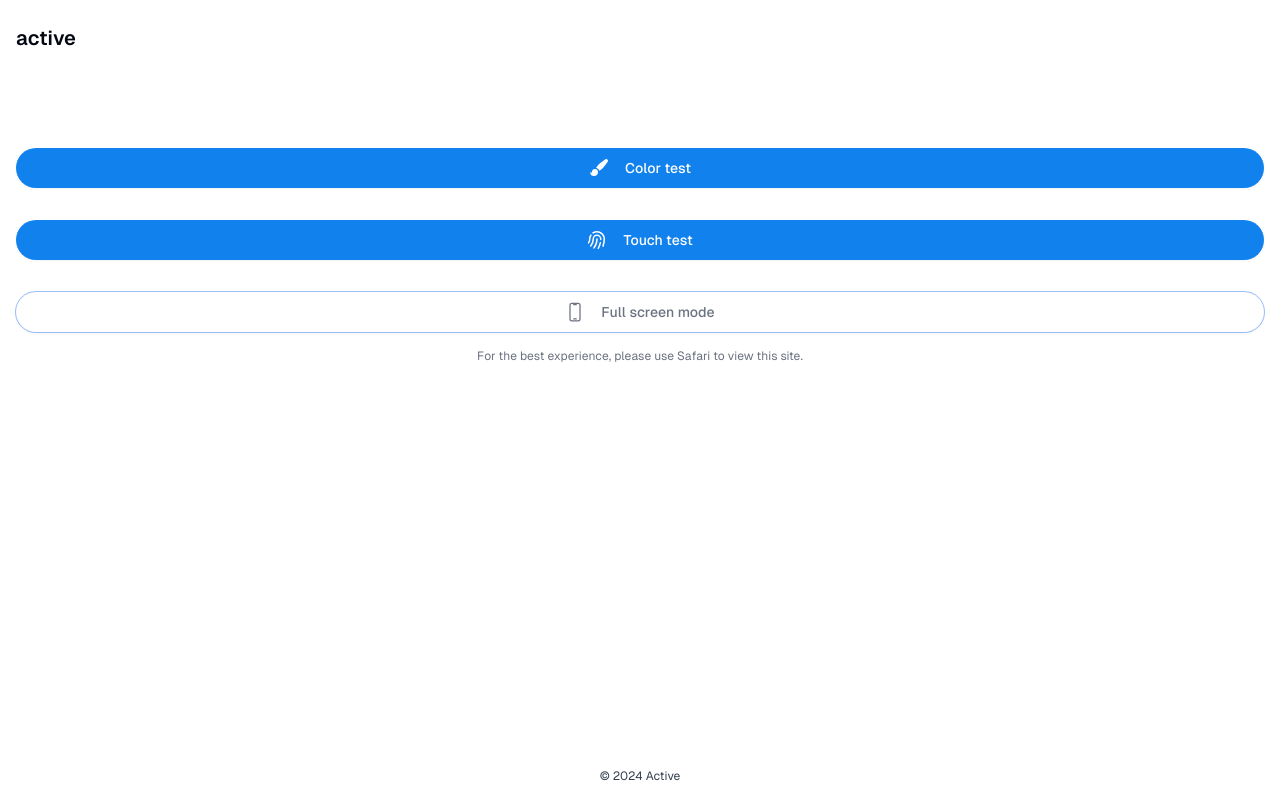
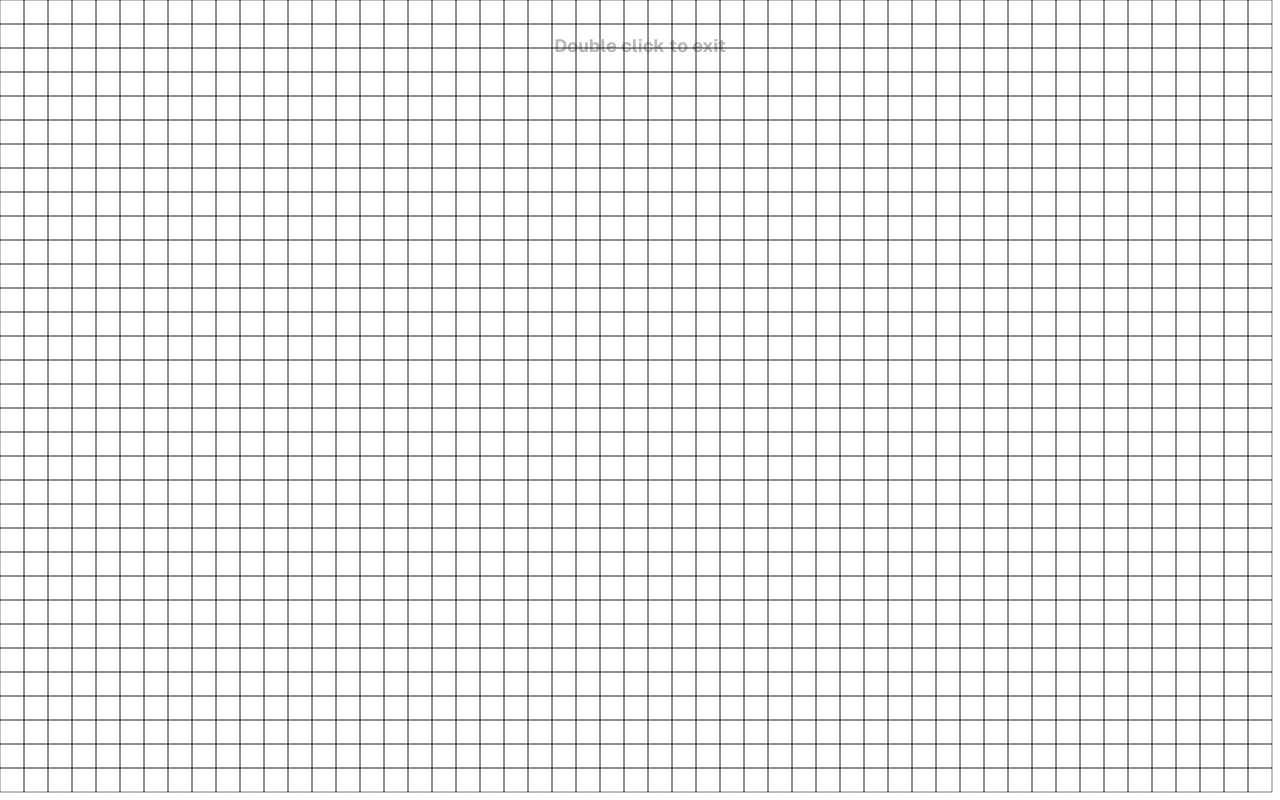
Before and after one commit to YeeshaDev/active_test, a Next.js app: page / in a window 1280 px wide. Both pictures are taken after a click on the button "Touch test". Built offline with nearby package versions, Linux system fonts and the light colour scheme.

Commit message:
fix all features

```diff
--- a/app/(home)/colors.tsx
+++ b/app/(home)/colors.tsx
@@ -1,5 +1,6 @@
 "use client";
 
+import Head from "next/head";
 import { useId, useState } from "react";
 
 export interface ColorsProps {
@@ -33,7 +34,9 @@ export default function Colors({ onBackClick }: ColorsProps) {
       style={{ backgroundColor: colors[currentColorIndex] }}
       onClick={handleScreenClick}
     >
-      {/* Icon to navigate to the previous page */}
+      <Head>
+        <meta name="theme-color" content={colors[currentColorIndex]} />
+      </Head>
       <div className="p-4">
         <button
           onClick={onBackClick}
--- a/app/(home)/touch-feature.tsx
+++ b/app/(home)/touch-feature.tsx
@@ -1,15 +1,33 @@
+"use client";
+
+import { useState } from "react";
 import { FingerPrintIcon } from "@heroicons/react/20/solid";
 import Button from "@/components/button";
+import Touch from "./touch";
 
 export default function TouchFeature() {
+  const [isTouchOpen, setIsTouchOpen] = useState(false);
+
+  const handleTouchOpen = () => {
+    setIsTouchOpen(true);
+  };
+
+  const handleTouchClose = () => {
+    setIsTouchOpen(false);
+  };
+
   return (
     <>
-      <Button className="bg-[#1181ED] text-sm font-medium rounded-3xl w-full text-white py">
+      <Button
+        className="bg-[#1181ED] text-sm font-medium rounded-3xl w-full text-white py"
+        onClick={handleTouchOpen}
+      >
         <div className="flex items-center gap-4">
           <FingerPrintIcon className="w-5 h-5" />
           Touch test
         </div>
       </Button>
+      {isTouchOpen && <Touch onExitClick={handleTouchClose} />}
     </>
   );
 }
--- a/app/touch/touch.tsx
+++ b/app/(home)/touch.tsx
@@ -2,7 +2,11 @@
 
 import { useEffect, useRef, TouchEvent } from "react";
 
-export default function Touch() {
+export interface TouchProps {
+  readonly onExitClick: () => void;
+}
+
+export default function Touch({ onExitClick }: TouchProps) {
   const canvasRef = useRef<HTMLCanvasElement>(null);
 
   // Constants for the grid layout
@@ -95,15 +99,22 @@ export default function Touch() {
   };
 
   return (
-    <div>
+    <div className="bg-white z-50 fixed top-0 left-0 w-screen h-screen">
       <canvas
-        className="bg-slate-100"
+        onDoubleClickCapture={() => {
+          if (confirm("Are you sure you want to exit?")) {
+            onExitClick();
+          }
+        }}
         ref={canvasRef}
         id="touchGridCanvas"
         onTouchStart={handleTouch}
         onTouchMove={handleTouch}
         style={{ touchAction: "none" }} // Disable default touch behaviors
       />
+      <span className="absolute text-lg opacity-30 font-bold top-8 left-1/2 -translate-x-1/2 text-gray-900">
+        Double click to exit
+      </span>
     </div>
   );
 }
--- a/app/layout.tsx
+++ b/app/layout.tsx
@@ -27,7 +27,7 @@ export const viewport: Viewport = {
   initialScale: 1.0,
   maximumScale: 1.0,
   userScalable: false,
-  themeColor: "#fff",
+  themeColor: "#ffffff",
 };
 
 export default function RootLayout({
--- a/app/touch/page.tsx
+++ /dev/null
@@ -1,12 +0,0 @@
-import Touch from "./touch";
-
-export const metadata = {
-  title: 'Touch'
-}
-
-export default function TouchPage() {
-
-  return (
-    <Touch/>
-  );
-}
```
Also changed, not shown: app/manifest.json.
